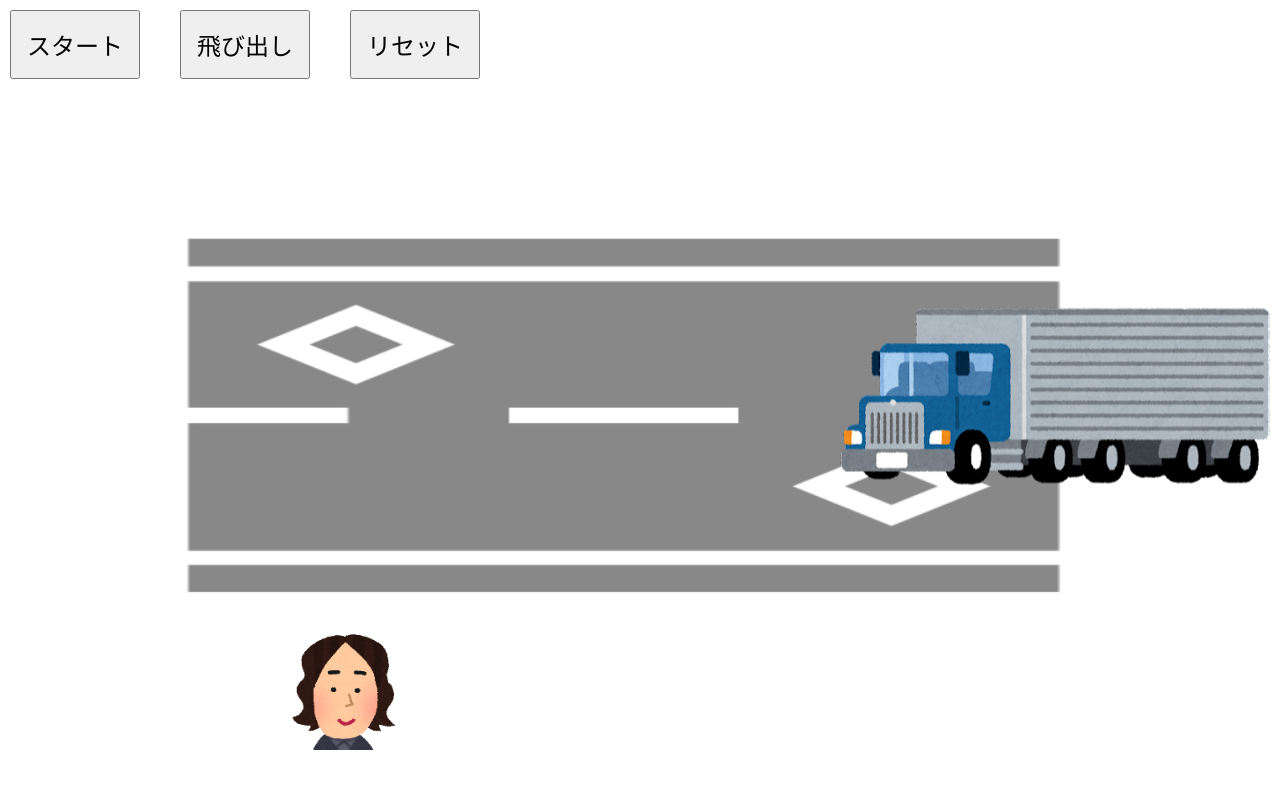
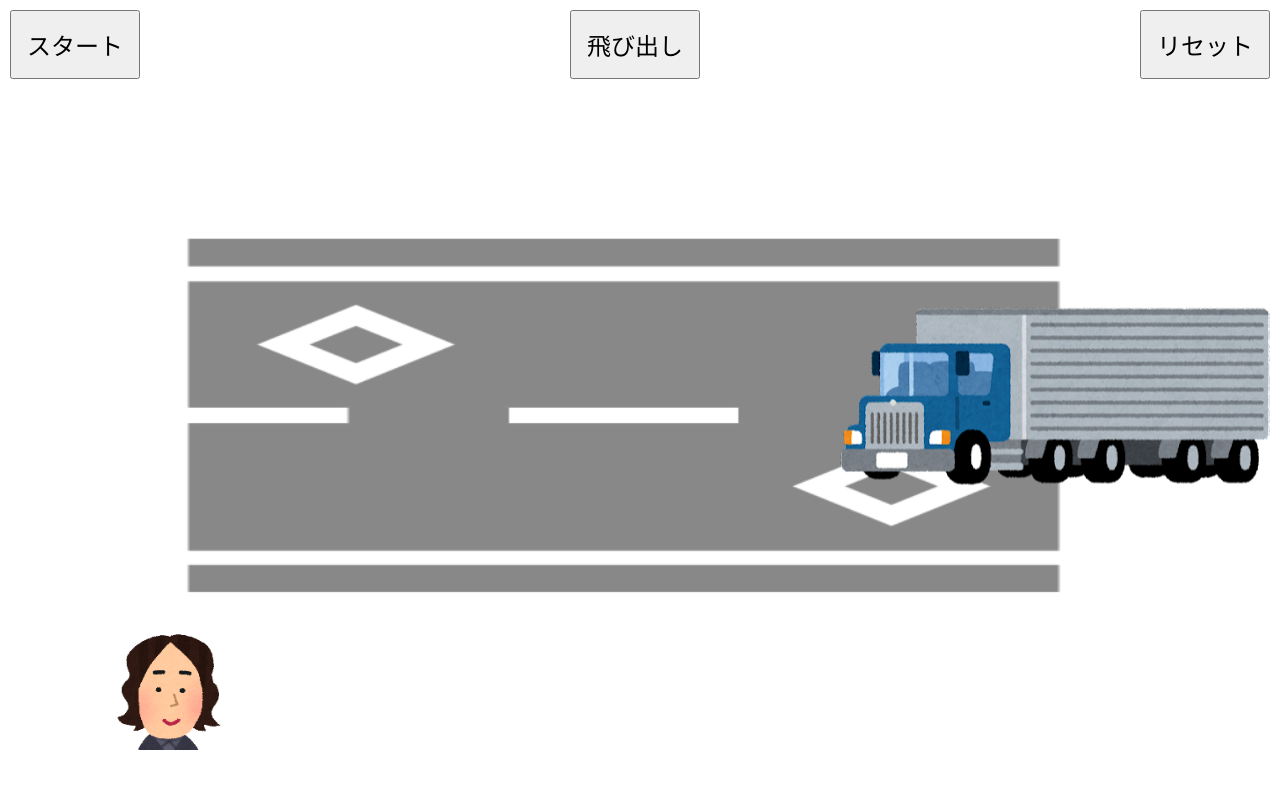
Before and after one commit to joeyabu/game, a plain HTML site: page index.html in a window 1280 px wide. Drawn offline with Linux system fonts and the light colour scheme.

Commit message:
Update style.css

```diff
--- a/style.css
+++ b/style.css
@@ -37,7 +37,7 @@ body, html {
   z-index: 2;
   max-height: 15%;
   max-width: 10%;
-  left: calc(20px + 7cm);
+  left: calc(20px + 7vw);
   bottom: 0;
 }
 
@@ -56,12 +56,12 @@ body, html {
 
 .jump-btn {
   top: 10px;
-  left: 180px;
+  left: calc(50% - 70px);
 }
 
 .reset-btn {
   top: 10px;
-  left: 350px;
+  right: 10px;
 }
 
 .message {
@@ -69,7 +69,7 @@ body, html {
   z-index: 3;
   font-size: 2rem;
   left: 50%;
-  top: 30%;
+  top: 40%;
   transform: translateX(-50%);
   display: none;
   background-color: white;
```
